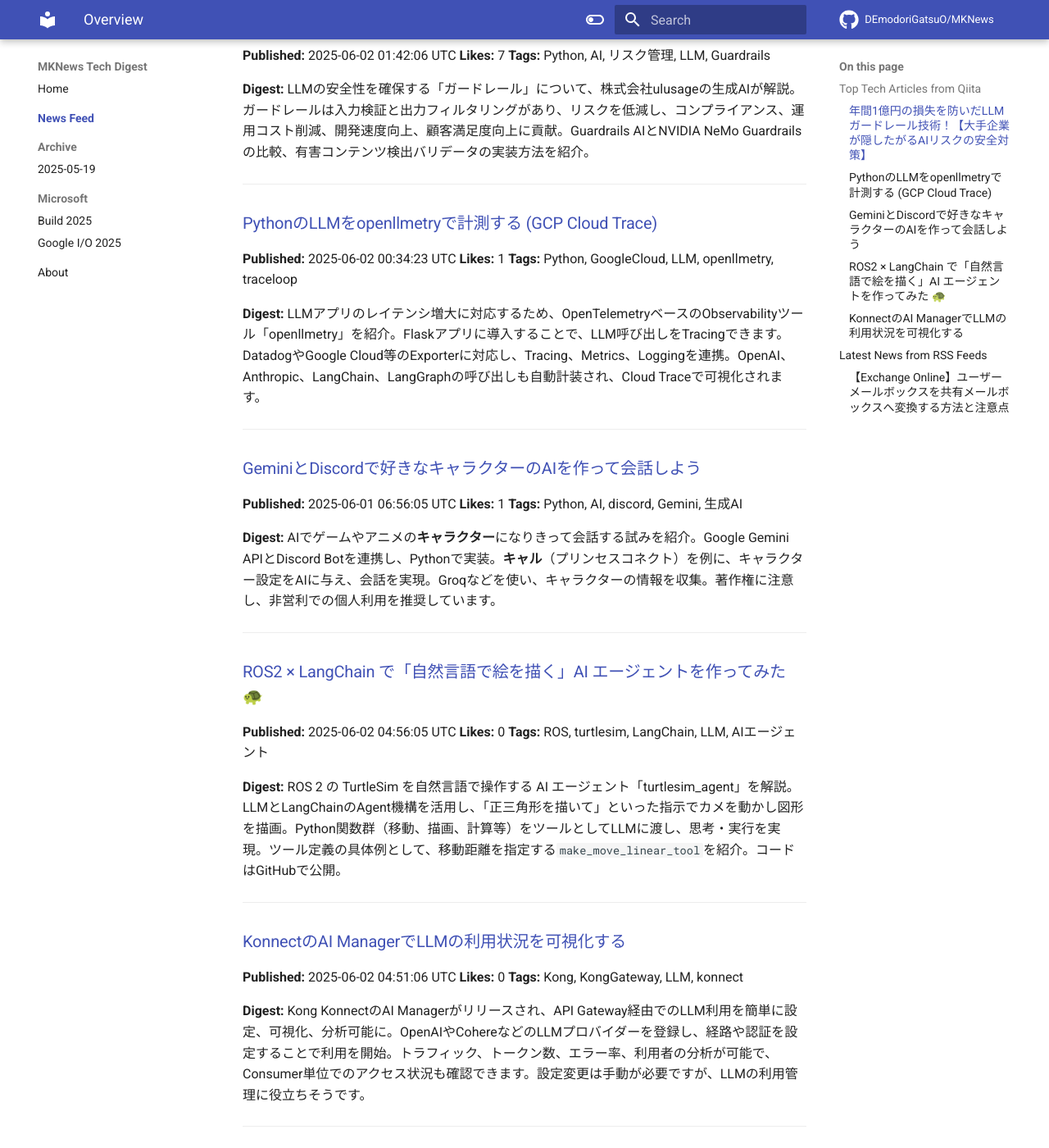
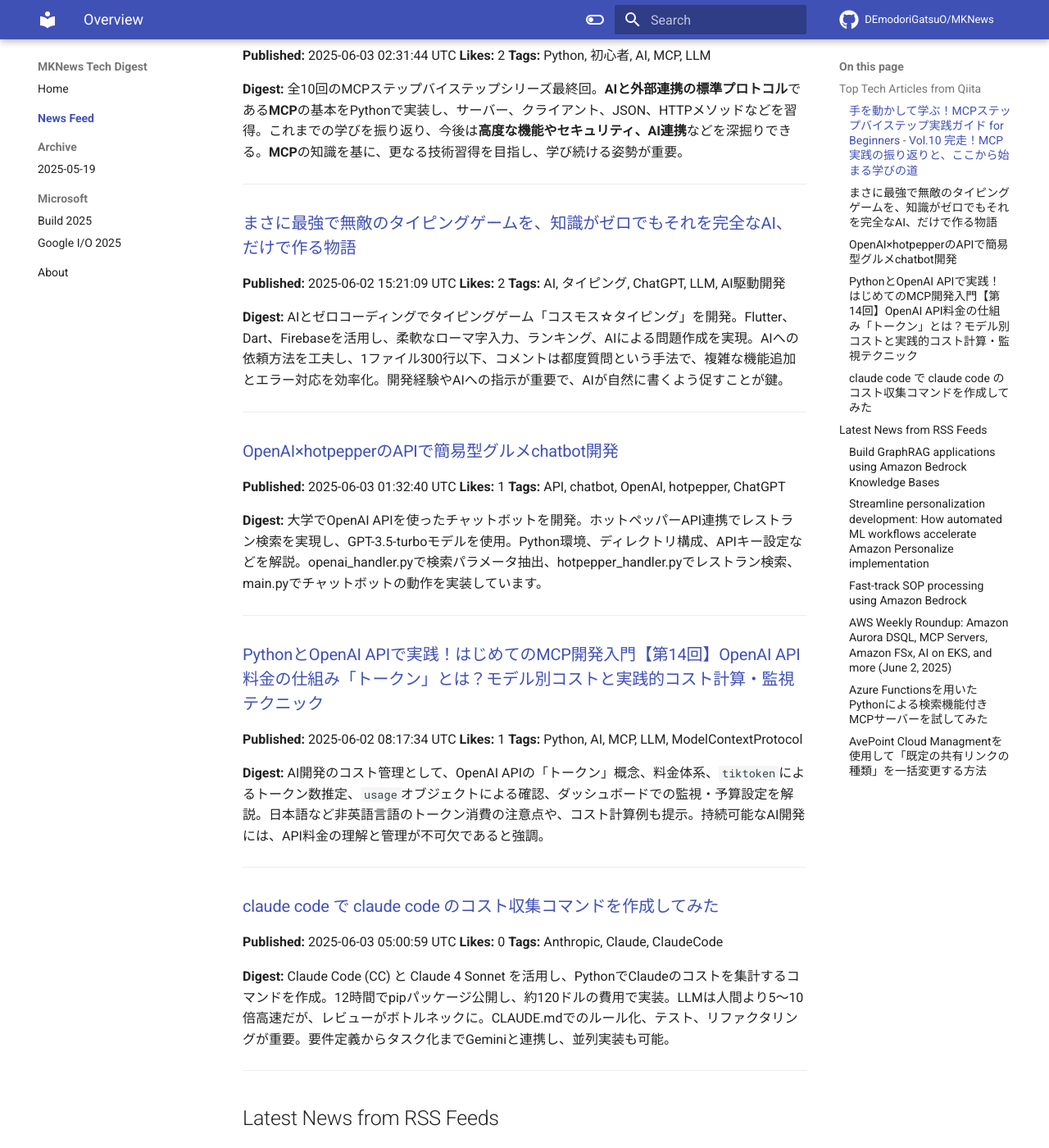
Before and after one commit to DEmodoriGatsuO/MKNews, an MkDocs documentation site: the page built from docs/news/index.md, in a window 1280 px wide and 1400 px high, scrolled down 252 px. Shown: the whole window at 82% size. Built offline with MkDocs 1.6.1 and Material for MkDocs 9.7.7, drawn with Linux system fonts in a browser that asks for light colours; comment, search, counter and statistics services are not loaded; some of the changed text lies outside the part shown.

Commit message:
Automated AI Tech Digest - 2025-06-03

```diff
--- a/docs/news/index.md
+++ b/docs/news/index.md
@@ -1,68 +1,118 @@
-# AI Tech Trends Digest (2025-06-02)
+# AI Tech Trends Digest (2025-06-03)
 
 
 ## Top Tech Articles from Qiita
 
 
-### [年間1億円の損失を防いだLLMガードレール技術！【大手企業が隠したがるAIリスクの安全対策】](https://qiita.com/ryosuke_ohori/items/8d746209a4179758f661)
-**Published:** 2025-06-02 01:42:06 UTC
-**Likes:** 7
-**Tags:** Python, AI, リスク管理, LLM, Guardrails
+### [手を動かして学ぶ！MCPステップバイステップ実践ガイド for Beginners - Vol.10 完走！MCP実践の振り返りと、ここから始まる学びの道](https://qiita.com/QueryPie/items/253b94336d9f74a98c26)
+**Published:** 2025-06-03 02:31:44 UTC
+**Likes:** 2
+**Tags:** Python, 初心者, AI, MCP, LLM
 
 **Digest:**
-LLMの安全性を確保する「ガードレール」について、株式会社ulusageの生成AIが解説。ガードレールは入力検証と出力フィルタリングがあり、リスクを低減し、コンプライアンス、運用コスト削減、開発速度向上、顧客満足度向上に貢献。Guardrails AIとNVIDIA NeMo Guardrailsの比較、有害コンテンツ検出バリデータの実装方法を紹介。
+全10回のMCPステップバイステップシリーズ最終回。**AIと外部連携の標準プロトコル**である**MCP**の基本をPythonで実装し、サーバー、クライアント、JSON、HTTPメソッドなどを習得。これまでの学びを振り返り、今後は**高度な機能やセキュリティ、AI連携**などを深掘りできる。**MCP**の知識を基に、更なる技術習得を目指し、学び続ける姿勢が重要。
 
 ---
 
-### [PythonのLLMをopenllmetryで計測する (GCP Cloud Trace)](https://qiita.com/nakamasato/items/924cbd781f3457fdff62)
-**Published:** 2025-06-02 00:34:23 UTC
-**Likes:** 1
-**Tags:** Python, GoogleCloud, LLM, openllmetry, traceloop
+### [まさに最強で無敵のタイピングゲームを、知識がゼロでもそれを完全なAI、だけで作る物語](https://qiita.com/youwht/items/932c094cff6052a86f28)
+**Published:** 2025-06-02 15:21:09 UTC
+**Likes:** 2
+**Tags:** AI, タイピング, ChatGPT, LLM, AI駆動開発
 
 **Digest:**
-LLMアプリのレイテンシ増大に対応するため、OpenTelemetryベースのObservabilityツール「openllmetry」を紹介。Flaskアプリに導入することで、LLM呼び出しをTracingできます。DatadogやGoogle Cloud等のExporterに対応し、Tracing、Metrics、Loggingを連携。OpenAI、Anthropic、LangChain、LangGraphの呼び出しも自動計装され、Cloud Traceで可視化されます。
+AIとゼロコーディングでタイピングゲーム「コスモス☆タイピング」を開発。Flutter、Dart、Firebaseを活用し、柔軟なローマ字入力、ランキング、AIによる問題作成を実現。AIへの依頼方法を工夫し、1ファイル300行以下、コメントは都度質問という手法で、複雑な機能追加とエラー対応を効率化。開発経験やAIへの指示が重要で、AIが自然に書くよう促すことが鍵。
 
 ---
 
-### [GeminiとDiscordで好きなキャラクターのAIを作って会話しよう](https://qiita.com/nekono84/items/979deab0586a2ba1400d)
-**Published:** 2025-06-01 06:56:05 UTC
+### [OpenAI×hotpepperのAPIで簡易型グルメchatbot開発](https://qiita.com/mori_166/items/a1ef1bcd8adc08d0e1df)
+**Published:** 2025-06-03 01:32:40 UTC
 **Likes:** 1
-**Tags:** Python, AI, discord, Gemini, 生成AI
+**Tags:** API, chatbot, OpenAI, hotpepper, ChatGPT
 
 **Digest:**
-AIでゲームやアニメの**キャラクター**になりきって会話する試みを紹介。Google Gemini APIとDiscord Botを連携し、Pythonで実装。**キャル**（プリンセスコネクト）を例に、キャラクター設定をAIに与え、会話を実現。Groqなどを使い、キャラクターの情報を収集。著作権に注意し、非営利での個人利用を推奨しています。
+大学でOpenAI APIを使ったチャットボットを開発。ホットペッパーAPI連携でレストラン検索を実現し、GPT-3.5-turboモデルを使用。Python環境、ディレクトリ構成、APIキー設定などを解説。openai_handler.pyで検索パラメータ抽出、hotpepper_handler.pyでレストラン検索、main.pyでチャットボットの動作を実装しています。
 
 ---
 
-### [ROS2 × LangChain で「自然言語で絵を描く」AI エージェントを作ってみた 🐢](https://qiita.com/Sorge_255_ipo/items/c54eabdd4d45b76b642f)
-**Published:** 2025-06-02 04:56:05 UTC
-**Likes:** 0
-**Tags:** ROS, turtlesim, LangChain, LLM, AIエージェント
+### [PythonとOpenAI APIで実践！はじめてのMCP開発入門【第14回】OpenAI API料金の仕組み「トークン」とは？モデル別コストと実践的コスト計算・監視テクニック](https://qiita.com/QueryPie/items/77a93fef5799b40d059a)
+**Published:** 2025-06-02 08:17:34 UTC
+**Likes:** 1
+**Tags:** Python, AI, MCP, LLM, ModelContextProtocol
 
 **Digest:**
-ROS 2 の TurtleSim を自然言語で操作する AI エージェント「turtlesim_agent」を解説。LLMとLangChainのAgent機構を活用し、「正三角形を描いて」といった指示でカメを動かし図形を描画。Python関数群（移動、描画、計算等）をツールとしてLLMに渡し、思考・実行を実現。ツール定義の具体例として、移動距離を指定する`make_move_linear_tool`を紹介。コードはGitHubで公開。
+AI開発のコスト管理として、OpenAI APIの「トークン」概念、料金体系、`tiktoken`によるトークン数推定、`usage`オブジェクトによる確認、ダッシュボードでの監視・予算設定を解説。日本語など非英語言語のトークン消費の注意点や、コスト計算例も提示。持続可能なAI開発には、API料金の理解と管理が不可欠であると強調。
 
 ---
 
-### [KonnectのAI ManagerでLLMの利用状況を可視化する](https://qiita.com/ipppppei/items/b6f525df80eb1af5635a)
-**Published:** 2025-06-02 04:51:06 UTC
+### [claude code で claude code のコスト収集コマンドを作成してみた](https://qiita.com/Satoshi_Numasawa/items/1a54ce27f3ee227bc3b8)
+**Published:** 2025-06-03 05:00:59 UTC
 **Likes:** 0
-**Tags:** Kong, KongGateway, LLM, konnect
+**Tags:** Anthropic, Claude, ClaudeCode
 
 **Digest:**
-Kong KonnectのAI Managerがリリースされ、API Gateway経由でのLLM利用を簡単に設定、可視化、分析可能に。OpenAIやCohereなどのLLMプロバイダーを登録し、経路や認証を設定することで利用を開始。トラフィック、トークン数、エラー率、利用者の分析が可能で、Consumer単位でのアクセス状況も確認できます。設定変更は手動が必要ですが、LLMの利用管理に役立ちそうです。
+Claude Code (CC) と Claude 4 Sonnet を活用し、PythonでClaudeのコストを集計するコマンドを作成。12時間でpipパッケージ公開し、約120ドルの費用で実装。LLMは人間より5〜10倍高速だが、レビューがボトルネックに。CLAUDE.mdでのルール化、テスト、リファクタリングが重要。要件定義からタスク化までGeminiと連携し、並列実装も可能。
 
 ---
 
 ## Latest News from RSS Feeds
 
 
-### [【Exchange Online】ユーザーメールボックスを共有メールボックスへ変換する方法と注意点](https://blog.jbs.co.jp/entry/2025/06/02/111856)
-**Source:** JBS Blog
-**Published:** 2025-06-02 02:18:56 UTC
-**Tags:** Exchange Online, Tech
+### [Build GraphRAG applications using Amazon Bedrock Knowledge Bases](https://aws.amazon.com/blogs/machine-learning/build-graphrag-applications-using-amazon-bedrock-knowledge-bases/)
+**Source:** AWS ML Blog
+**Published:** 2025-06-02 17:39:51 UTC
+**Tags:** Amazon Bedrock, Amazon Bedrock Knowledge Bases, Amazon Neptune, Amazon Neptune Analytics, Technical How-to
 
 **Digest:**
-Microsoft Exchange Onlineの共有メールボックスは、複数ユーザーでのメール共有を可能にし、共同作業を効率化します。ユーザーメールボックスを共有メールボックスへ変換することも可能で、本記事ではその手順と注意点を解説。変換方法や、変換前に確認すべきポイントを理解し、スムーズな移行を目指しましょう。
+Amazon Bedrock Knowledge BasesでGraphRAGを活用し、企業は複雑なデータ間の関係性をグラフで表現。エンティティ間のつながりを理解するLLMが、文脈に応じた情報検索を可能に。Graph Explorerで可視化、Neptuneと連携し、S3からデータを投入。市場レポート作成や投資分析などのユースケースで、より正確な回答と洞察を提供。
 
 ---
+
+### [Streamline personalization development: How automated ML workflows accelerate Amazon Personalize implementation](https://aws.amazon.com/blogs/machine-learning/streamline-personalization-development-how-automated-ml-workflows-accelerate-amazon-personalize-implementation/)
+**Source:** AWS ML Blog
+**Published:** 2025-06-02 17:34:51 UTC
+**Tags:** Amazon Personalize, Intermediate (200)
+
+**Digest:**
+Amazon PersonalizeのMLOpsパイプラインを構築するAWS CDKソリューションを紹介。データ準備、モデル学習、デプロイ、モニタリングを自動化し、パーソナライズされたレコメンデーションを実現。AWS CDK、Step Functions、EventBridgeなどを利用し、S3、Glue、IAMロールの設定を経て、入力ファイルを調整してパイプラインを実行します。詳細な設定はGitHubリポジトリを参照ください。
+
+---
+
+### [Fast-track SOP processing using Amazon Bedrock](https://aws.amazon.com/blogs/machine-learning/fast-track-sop-processing-using-amazon-bedrock/)
+**Source:** AWS ML Blog
+**Published:** 2025-06-02 16:04:37 UTC
+**Tags:** Advanced (300), Amazon Bedrock, Amazon Simple Storage Service (S3), Case Study, Foundation models, Generative AI, Healthcare, Life Sciences, Public Sector, Technical How-to, AI/ML, AWS Customer, AWS Deep Learning, HCLS
+
+**Digest:**
+FDAの規制変更とSOPの関係性を特定するため、Amazon BedrockとS3を活用。**SOP**は手順書で、規制遵守に不可欠。**完全一致、テキスト類似度、分類マッピング**の3つのアプローチを試した結果、全文書照合で正確なSOP特定に成功。**Anthropic Claude 3 Opus** LLMを使用。医療業界におけるSOPの自動更新を促進する可能性を示唆。
+
+---
+
+### [AWS Weekly Roundup: Amazon Aurora DSQL, MCP Servers, Amazon FSx, AI on EKS, and more (June 2, 2025)](https://aws.amazon.com/blogs/aws/aws-weekly-roundup-amazon-aurora-dsql-mcp-servers-amazon-fsx-ai-on-eks-and-more-june-2-2025/)
+**Source:** AWS News Blog
+**Published:** 2025-06-02 15:00:32 UTC
+**Tags:** Amazon Aurora, Amazon FSx for Lustre, Amazon FSx for NetApp ONTAP, Announcements, AWS Network Firewall, Cloud Cost Optimization, DSQL, Generative AI, Launch, News, Week in Review
+
+**Digest:**
+今週のAWSニュースまとめ。AWS Summitが世界各地で開催され、技術セッションやワークショップを提供。注目は、高可用性と無限のスケーラビリティを実現するAmazon Aurora DSQLのGA。また、AWS Serverlessやコンテナ向けMCPサーバー、FSx for Lustre Intelligent-Tiering、Network Firewallの強化、コスト最適化Hubの機能追加なども発表。RHEL for AWSもGAとなり、AI on EKSやGeoFMに関する情報も。今後のイベント情報もチェック。
+
+---
+
+### [Azure Functionsを用いたPythonによる検索機能付きMCPサーバーを試してみた](https://blog.jbs.co.jp/entry/2025/06/03/111039)
+**Source:** JBS Blog
+**Published:** 2025-06-03 02:10:39 UTC
+**Tags:** AI, Azure Functions, Azure AI Search, MCP
+
+**Digest:**
+PythonでAzure Functionsを利用し、社内情報を検索できるMCPサーバーを構築しました。PythonでAzure Functionsを実装し、社内情報を想定した検索機能を開発。これにより、クラウド環境で手軽に情報検索システムを実現することができました。
+
+---
+
+### [AvePoint Cloud Managmentを使用して「既定の共有リンクの種類」を一括変更する方法](https://blog.jbs.co.jp/entry/2025/06/02/154738)
+**Source:** JBS Blog
+**Published:** 2025-06-02 06:47:38 UTC
+**Tags:** AvePoint, SPO
+
+**Digest:**
+SharePoint Online（SPO）でサイト作成時の「既定の共有リンクの種類」を初期値変更したい場合、AvePoint Cloud Management（ACM）が有効です。ACMは、SPOの共有設定を効率的に管理し、利用者の要望に応えます。SPO管理センターでの一括変更が難しい場合に、ACMが情報システム部門（情シス）の課題解決に役立ちます。
+
+---
```
